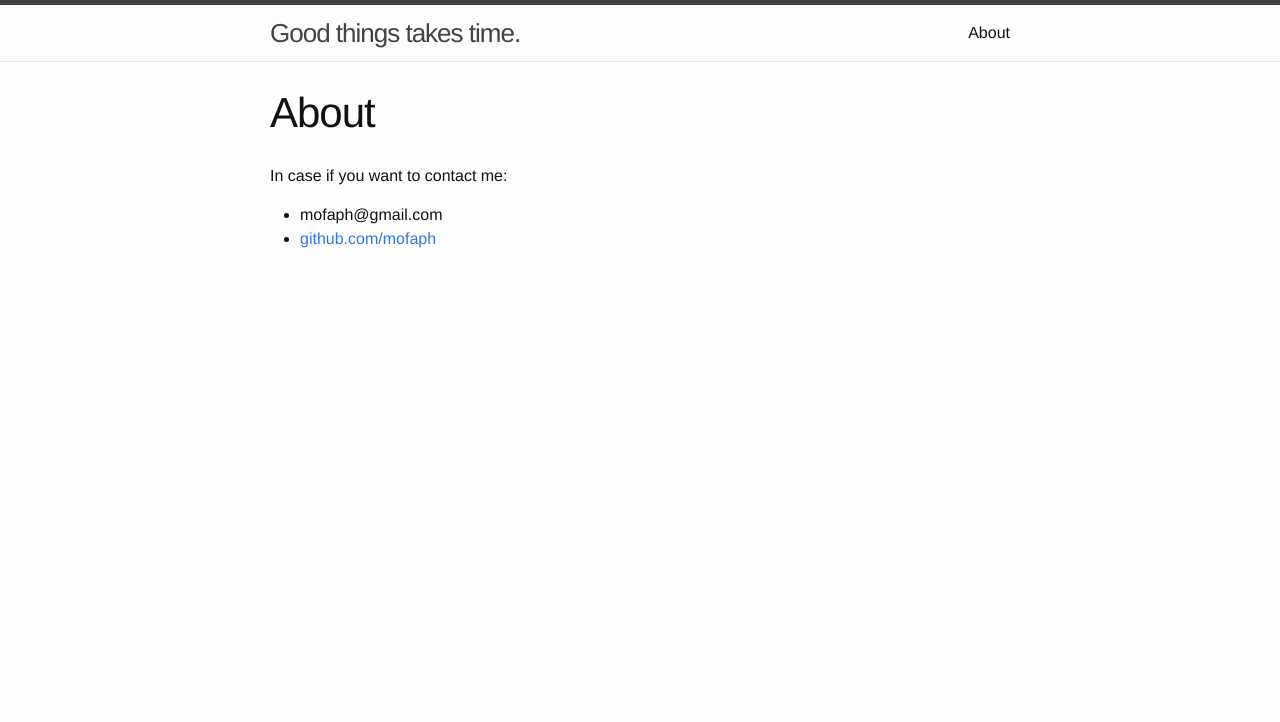
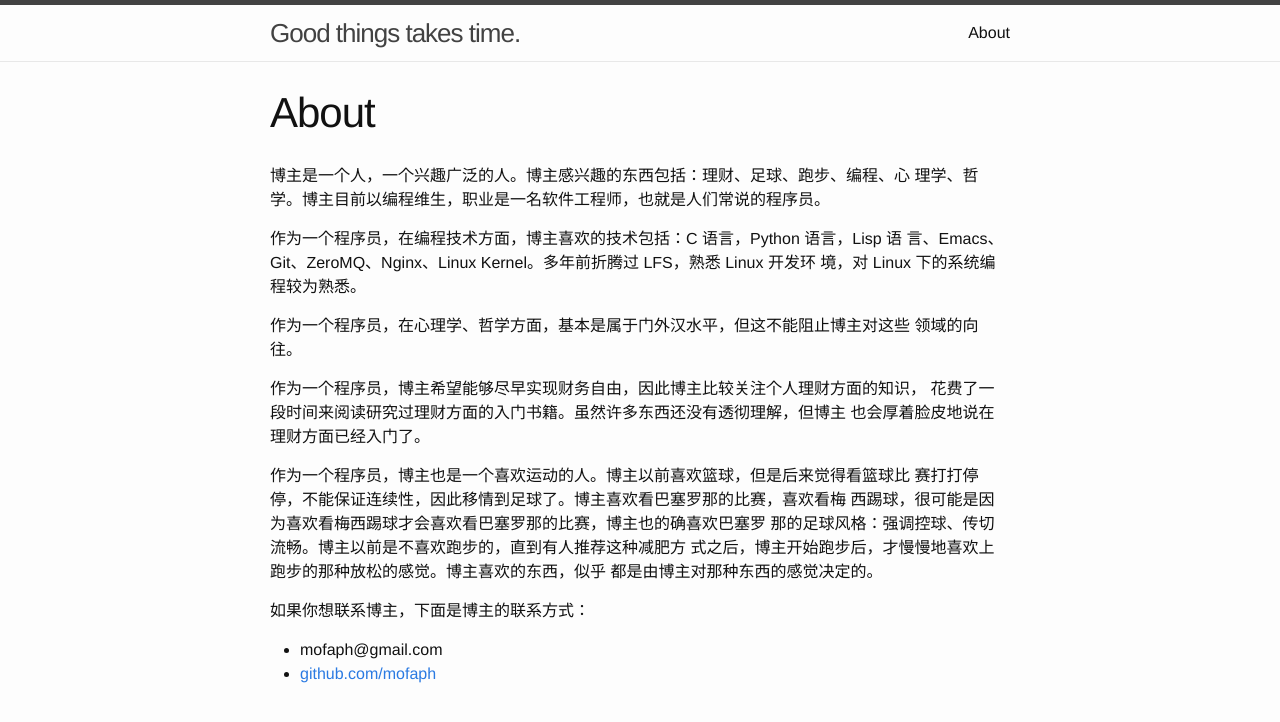
Before and after one commit to mofaph/mofaph.github.io, a Jekyll site: the page built from about.md, in a window 1280 px wide. Shown: the top 722 px of the page. Built offline with Jekyll 4.4.1, drawn with Linux system fonts in a browser that asks for light colours; Markdown is read by kramdown in place of the engine named in the settings.

Commit message:
about.md: update

```diff
--- a/about.md
+++ b/about.md
@@ -4,7 +4,28 @@ title: About
 permalink: /about/
 ---
 
-In case if you want to contact me:
+博主是一个人，一个兴趣广泛的人。博主感兴趣的东西包括：理财、足球、跑步、编程、心
+理学、哲学。博主目前以编程维生，职业是一名软件工程师，也就是人们常说的程序员。
+
+作为一个程序员，在编程技术方面，博主喜欢的技术包括：C 语言，Python 语言，Lisp 语
+言、Emacs、Git、ZeroMQ、Nginx、Linux Kernel。多年前折腾过 LFS，熟悉 Linux 开发环
+境，对 Linux 下的系统编程较为熟悉。
+
+作为一个程序员，在心理学、哲学方面，基本是属于门外汉水平，但这不能阻止博主对这些
+领域的向往。
+
+作为一个程序员，博主希望能够尽早实现财务自由，因此博主比较关注个人理财方面的知识，
+花费了一段时间来阅读研究过理财方面的入门书籍。虽然许多东西还没有透彻理解，但博主
+也会厚着脸皮地说在理财方面已经入门了。
+
+作为一个程序员，博主也是一个喜欢运动的人。博主以前喜欢篮球，但是后来觉得看篮球比
+赛打打停停，不能保证连续性，因此移情到足球了。博主喜欢看巴塞罗那的比赛，喜欢看梅
+西踢球，很可能是因为喜欢看梅西踢球才会喜欢看巴塞罗那的比赛，博主也的确喜欢巴塞罗
+那的足球风格：强调控球、传切流畅。博主以前是不喜欢跑步的，直到有人推荐这种减肥方
+式之后，博主开始跑步后，才慢慢地喜欢上跑步的那种放松的感觉。博主喜欢的东西，似乎
+都是由博主对那种东西的感觉决定的。
+
+如果你想联系博主，下面是博主的联系方式：
 
 * mofaph@gmail.com
 * [github.com/mofaph][github]
```
